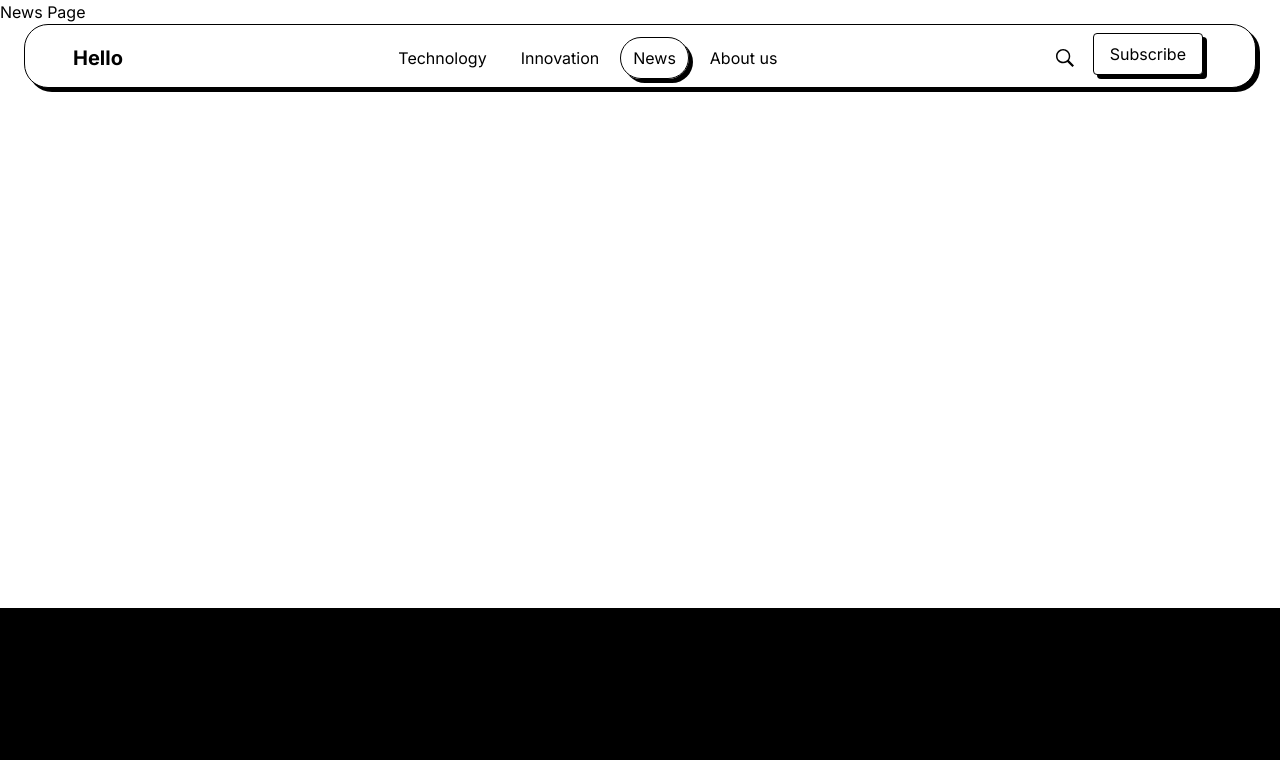
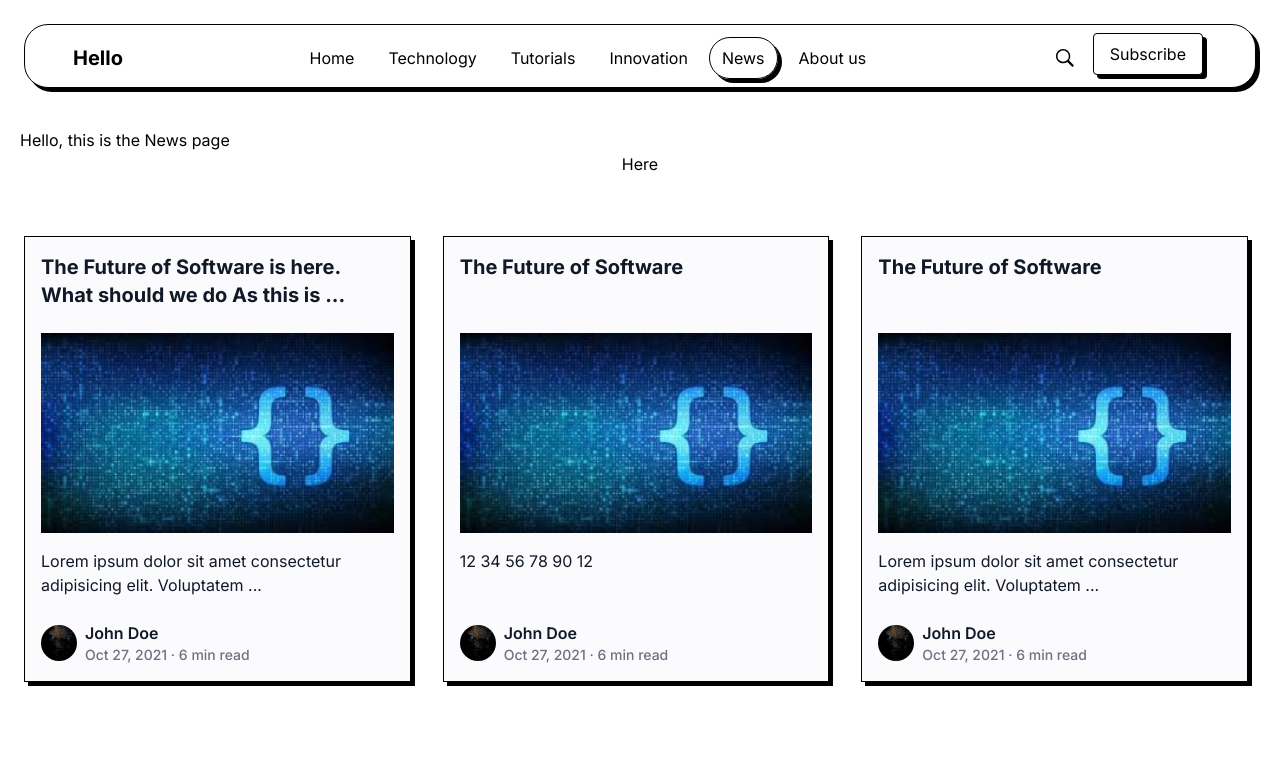
Before and after one commit to Nilesh-Meena/Blog, a Next.js app: page /News in a window 1280 px wide. Shown: the top 760 px of the page. Built offline with nearby package versions, Linux system fonts and the light colour scheme.

Commit message:
Article Component and updates

```diff
--- a/app/Innovation/page.jsx
+++ /dev/null
@@ -1,7 +0,0 @@
-import React from "react";
-
-function Innovation() {
-  return <div>Innovation Page</div>;
-}
-
-export default Innovation;
--- /dev/null
+++ b/app/Innovation/page.tsx
@@ -0,0 +1,13 @@
+import React from "react";
+import { Metadata } from "next";
+
+export const metadata: Metadata = {
+  title: "Innovation ",
+  description: "All new Innovation from the world of Software",
+};
+
+function Innovation() {
+  return <div>Innovation Page</div>;
+}
+
+export default Innovation;
--- a/app/News/page.tsx
+++ b/app/News/page.tsx
@@ -1,7 +1,30 @@
+import Head from "next/head";
 import React from "react";
+import { Metadata } from "next";
+
+import ArticleCard from "@/components/ArticleCard";
+
+export const metadata: Metadata = {
+  title: "News",
+  description: "All the latest news from the world of Software",
+};
 
 function News() {
-  return <div>News Page</div>;
+  return (
+    <>
+      <Head>
+        <title>News</title>
+        <meta
+          name="description"
+          content="All the latest news from the world of Software"
+        />
+      </Head>
+      <div>
+        <div>Hello, this is the News page</div>
+        <ArticleCard />
+      </div>
+    </>
+  );
 }
 
 export default News;
--- a/app/Subscribe/page.jsx
+++ /dev/null
@@ -1,7 +0,0 @@
-import React from "react";
-
-function Subscribe() {
-  return <div>Subscribe Page</div>;
-}
-
-export default Subscribe;
--- /dev/null
+++ b/app/Subscribe/page.tsx
@@ -0,0 +1,14 @@
+import React from "react";
+
+import { Metadata } from "next";
+
+export const metadata: Metadata = {
+  title: "Subscribe ",
+  description: "Subscribe to our newsletter",
+};
+
+function Subscribe() {
+  return <div>Subscribe Page</div>;
+}
+
+export default Subscribe;
--- a/app/Technology/page.tsx
+++ b/app/Technology/page.tsx
@@ -1,4 +1,11 @@
 import React from "react";
+
+import { Metadata } from "next";
+
+export const metadata: Metadata = {
+  title: "Technology ",
+  description: "All new Technology from the world of Software",
+};
 
 function Technology() {
   return <div>Technology Page</div>;
--- a/app/layout.tsx
+++ b/app/layout.tsx
@@ -7,8 +7,8 @@ import Footer from "@/components/Footer";
 const inter = Inter({ subsets: ["latin"] });
 
 export const metadata: Metadata = {
-  title: "Create Next App",
-  description: "Generated by create next app",
+  title: "Home",
+  description: "Home Page",
 };
 
 export default function RootLayout({
@@ -21,7 +21,7 @@ export default function RootLayout({
       <body className={`${inter.className}`}>
         <div className="flex flex-col min-h-screen">
           <Navbar />
-          <div className="flex-grow">{children}</div>
+          <div className="flex-grow mt-32 mx-5">{children}</div>
           <Footer />
         </div>
       </body>
--- a/app/page.tsx
+++ b/app/page.tsx
@@ -1,11 +1,14 @@
 import Button from "@/components/Button";
+import Head from "next/head";
 
 export default function Home() {
   return (
-    <main className="overflow-hidden p-4 ">
-      <div className="mt-40">
-        <Button>Get Started</Button>
-      </div>
-    </main>
+    <>
+      <main className="overflow-hidden p-4 ">
+        <div className="mt-40">
+          <Button>Get Started</Button>
+        </div>
+      </main>
+    </>
   );
 }
--- /dev/null
+++ b/components/ArticleCard.tsx
@@ -0,0 +1,123 @@
+import Head from "next/head";
+import React from "react";
+import Image from "next/image";
+
+import { ArticleProps } from "@/interfaces/interfaces";
+
+const ArticleAuthor = ({ author }: { author: string }) => (
+  <div className="flex space-x-2">
+    <div className="flex items-center space-x-2">
+      <Image
+        src="/images/Avatar.jpg"
+        width={36}
+        height={36}
+        className="rounded-full"
+        alt="Author"
+      />
+      <div>
+        <h3 className="font-semibold text-gray-900">{author}</h3>
+        <h6 className="text-sm font-medium text-gray-500">
+          Oct 27, 2021 · 6 min read
+        </h6>
+      </div>
+    </div>
+  </div>
+);
+
+const ArticleComponent = ({ title, coverImage, description }: ArticleProps) => {
+  return (
+    <li className="relative w-full group ">
+      <div
+        className="px-4 py-4 md:w-full mb-12 ml-8 sm:ml-2
+          bg-light-white-100 border border-solid border-black
+          transition-[0.2s]
+          translate-x-[-0.25rem] translate-y-[-0.25rem] shadow-[0.25rem_0.25rem_rgba(0,0,0)] active:translate-x-0 active:shadow-none
+           cursor-pointer
+
+          "
+      >
+        {/* Title */}
+        <h1
+          className="text-base sm:h-[84px] md:text-xl font-bold text-gray-900 group-hover:underline
+        md:h-16 "
+        >
+          {title.length > 60
+            ? title.slice(0, title.lastIndexOf(" ", 60)) + " ..."
+            : title}
+        </h1>
+        {/* Cover Image */}
+        <div className="mt-4 overflow-hidden">
+          <Image
+            src={coverImage}
+            width={20}
+            height={10}
+            layout="responsive"
+            className="transform transition-transform hover:scale-110"
+            alt="Cover Image"
+          />
+        </div>
+        {/* Description */}
+        <div
+          className="mt-4 mb-8 text-sm sm:text-base sm:mb-2 md:h-16
+          sm:h-16
+         "
+        >
+          <p
+            className="text-base text-gray-900
+          "
+          >
+            {description.length > 80
+              ? description.slice(0, description.lastIndexOf(" ", 80)) + " ..."
+              : description}
+          </p>
+        </div>
+        <ArticleAuthor author="John Doe" />
+      </div>
+    </li>
+  );
+};
+
+export default function ArticleCard() {
+  return (
+    <>
+      <main className="w-full flex flex-col items-center justify-center overflow-hidden ">
+        <h1>Here</h1>
+        <ul
+          className="grid grid-cols-1 gap-4 mt-16 mb-5 mr-4
+          sm:grid-cols-2 sm:gap-4
+          md:grid-cols-2 md:gap-4
+          lg:grid-cols-3 lg:gap-8 "
+        >
+          <ArticleComponent
+            title="The Future of Software is here. What should we do As this is impossible"
+            coverImage="/images/cover.jpg"
+            description="Lorem ipsum dolor sit amet consectetur adipisicing elit. Voluptatem
+          quibusdam, quos, quia, voluptatum quisquam quae voluptate"
+          />
+          <ArticleComponent
+            title="The Future of Software"
+            coverImage="/images/cover.jpg"
+            description="12 34 56 78 90 12 "
+          />
+          <ArticleComponent
+            title="The Future of Software"
+            coverImage="/images/cover.jpg"
+            description="Lorem ipsum dolor sit amet consectetur adipisicing elit. Voluptatem
+          quibusdam, quos, quia, voluptatum quisquam quae voluptate, voluptas, quod "
+          />
+          <ArticleComponent
+            title="The Future of Software"
+            coverImage="/images/cover.jpg"
+            description="L "
+          />
+          <ArticleComponent
+            title="The Future of Software"
+            coverImage="/images/cover.jpg"
+            description="Lorem ipsum dolor sit amet consectetur adipisicing elit. Voluptatem
+            quibusdam, quos, quia, voluptatum quisquam quae voluptate, voluptas, quod "
+          />
+        </ul>
+      </main>
+    </>
+  );
+}
--- a/components/Navbar.tsx
+++ b/components/Navbar.tsx
@@ -145,7 +145,9 @@ const Navbar = () => {
                   : "w-70%"
               }`}
             >
+              <NavLinks href="/">Home</NavLinks>
               <NavLinks href="/Technology">Technology</NavLinks>
+              <NavLinks href="/">Tutorials</NavLinks>
               <NavLinks href="/Innovation">Innovation</NavLinks>
               <NavLinks href="/News">News</NavLinks>
               <NavLinks href="/">About us</NavLinks>
```
Also changed, not shown: interfaces/interfaces.ts (+7 -0 lines), public/Images/Avatar.jpg (added), public/Images/cover.jpg (added).
